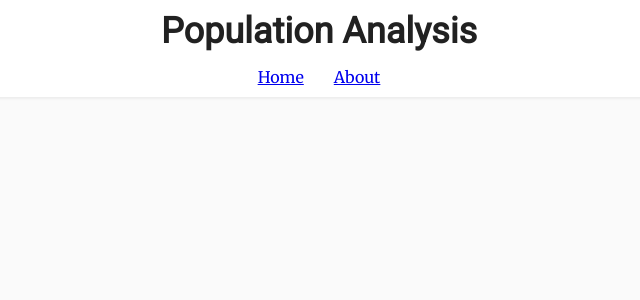
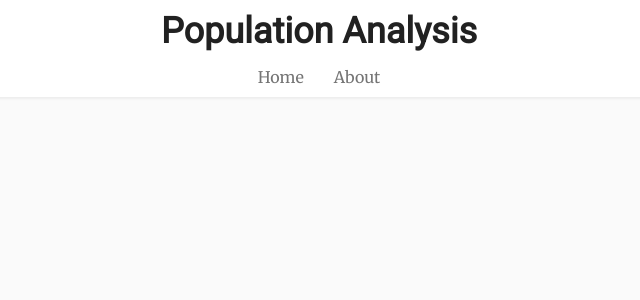
Before and after one commit to woojiahao/pds-analysis, a Flask app: template app/templates/base.html in a window 1280 px wide. Shown: the top 300 px of the page, without its empty margins (321-961 px from the left). Run offline with Flask 2, Linux system fonts and the light colour scheme; the template is opened without the code that fills it: most values are stand-ins (such as "Sample title", 1, 10 or a date in 2020).

Commit message:
began making links

```diff
--- a/app/static/css/styles.css
+++ b/app/static/css/styles.css
@@ -32,6 +32,11 @@ h1.title {
 ul {
     list-style: none;
     display: inline;
+}
+
+a {
+    text-decoration: none;
+    color: #757575;
 }
 
 nav {
```
